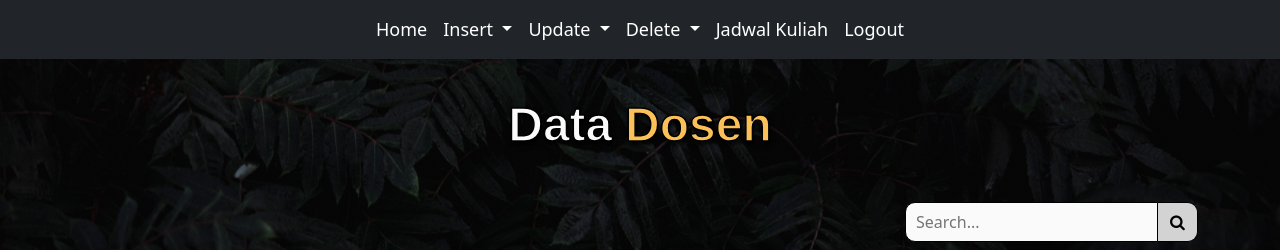
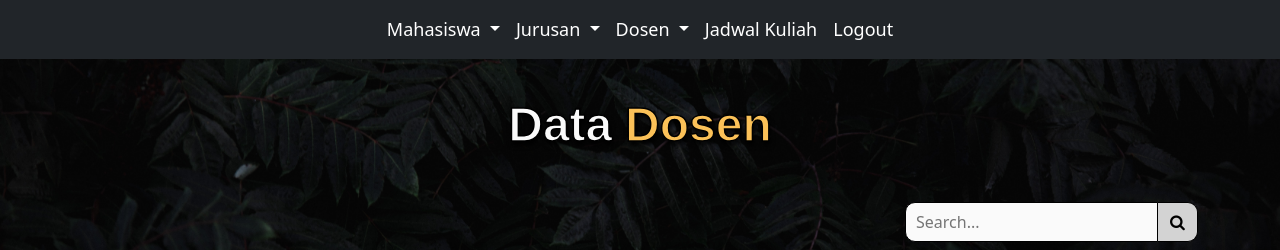
Before and after one commit to BagusNata/uas-pemrograman-web, a PHP site: page /admin_searchDosen.php in a window 1280 px wide. Shown: the top 250 px of the page. Run offline with PHP 8.4, Linux system fonts and the light colour scheme; the visitor is signed in with stand-in values (Sample User, id 1); data that the repository does not hold is empty; some libraries are stand-ins or nearby versions.

Commit message:
initialize new navbar structure

```diff
--- a/navbar.php
+++ b/navbar.php
@@ -2,41 +2,34 @@
   <div class="container-fluid">
     <div class="collapse navbar-collapse mynavbar" id="navbarNavDropdown">
       <ul class="navbar-nav">
-        <!-- Home -->
-        <li class="nav-item">
-          <a class="nav-link active" aria-current="page" href="index.php">Home</a>
-        </li>
-        <!-- Insert -->
+        <!-- Mahasiswa -->
         <li class="nav-item dropdown">
           <a class="nav-link dropdown-toggle active" href="#" id="navbarDropdownMenuLink" role="button" data-bs-toggle="dropdown" aria-expanded="false">
-            Insert
+            Mahasiswa
           </a>
           <ul class="dropdown-menu" aria-labelledby="navbarDropdownMenuLink">
-            <li><a class="dropdown-item" href="insertMhs.php">Data Mahasiswa</a></li>
-            <li><a class="dropdown-item" href="insertJurusan.php">Data Jurusan</a></li>
-            <li><a class="dropdown-item" href="insertDosen.php">Data Dosen</a></li>
+            <li><a class="dropdown-item" href="admin_selectMhs.php">Lihat Data Mahasiswa</a></li>
+            <li><a class="dropdown-item" href="insertMhs.php">Tambah Data Mahasiswa</a></li>
           </ul>
         </li>
-        <!-- Update -->
+        <!-- Jurusan -->
         <li class="nav-item dropdown">
           <a class="nav-link dropdown-toggle active" href="#" id="navbarDropdownMenuLink" role="button" data-bs-toggle="dropdown" aria-expanded="false">
-            Update
+            Jurusan
           </a>
           <ul class="dropdown-menu" aria-labelledby="navbarDropdownMenuLink">
-            <li><a class="dropdown-item" href="updateMhs.php">Data Mahasiswa</a></li>
-            <li><a class="dropdown-item" href="updateJurusan.php">Data Jurusan</a></li>
-            <li><a class="dropdown-item" href="updateDosen.php">Data dosen</a></li>
+            <li><a class="dropdown-item" href="admin_selectJurusan.php">Lihat Data Jurusan</a></li>
+            <li><a class="dropdown-item" href="insertJurusan.php">Tambah Data Jurusan</a></li>
           </ul>
         </li>
-        <!-- Delete -->
+        <!-- Dosen -->
         <li class="nav-item dropdown">
           <a class="nav-link dropdown-toggle active" href="#" id="navbarDropdownMenuLink" role="button" data-bs-toggle="dropdown" aria-expanded="false">
-            Delete
+            Dosen
           </a>
           <ul class="dropdown-menu" aria-labelledby="navbarDropdownMenuLink">
-            <li><a class="dropdown-item" href="deleteMhs.php">Data Mahasiswa</a></li>
-            <li><a class="dropdown-item" href="deleteJurusan.php">Data Jurusan</a></li>
-            <li><a class="dropdown-item" href="deleteDosen.php">Data dosen</a></li>
+            <li><a class="dropdown-item" href="admin_selectDosen.php">Lihat Data Dosen</a></li>
+            <li><a class="dropdown-item" href="insertDosen.php">Tambah Data Dosen</a></li>
           </ul>
         </li>
         <!-- Jadwal Kuliah -->
```
